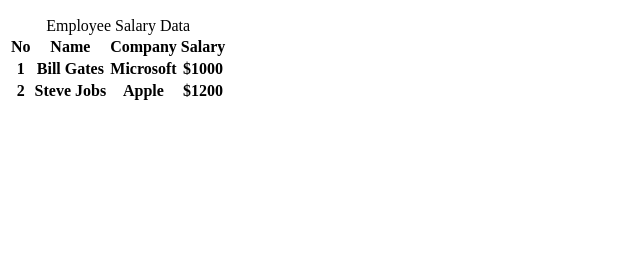
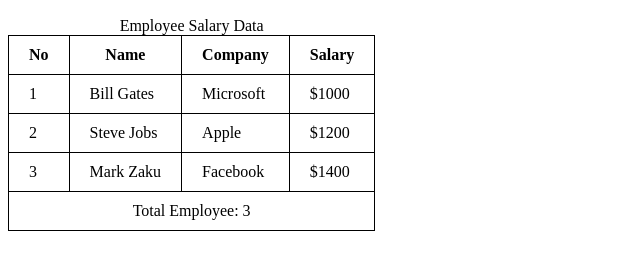
Before and after one commit to Mohiuddin5050/Table, a plain HTML site: page index.html in a window 1280 px wide. Shown: the part 50-320 px from the top of the page, without its empty margins (0-640 px from the left). Drawn offline with Linux system fonts and the light colour scheme.

Commit message:
added table infotmation

```diff
--- a/index.html
+++ b/index.html
@@ -4,6 +4,7 @@
     <meta charset="UTF-8">
     <meta name="viewport" content="width=device-width, initial-scale=1.0">
     <title>HTML Table</title>
+    <link rel="stylesheet" href="style/style.css">
 </head>
 <body>
     <header>
@@ -25,18 +26,29 @@
                 </thead>
                 <tbody>
                     <tr>
-                        <th>1</th>
-                        <th>Bill Gates</th>
-                        <th>Microsoft</th>
-                        <th>$1000</th>
+                        <td>1</td>
+                        <td>Bill Gates</td>
+                        <td>Microsoft</td>
+                        <td>$1000</td>
                     </tr>
                     <tr>
-                        <th>2</th>
-                        <th>Steve Jobs</th>
-                        <th>Apple</th>
-                        <th>$1200</th>
+                        <td>2</td>
+                        <td>Steve Jobs</td>
+                        <td>Apple</td>
+                        <td>$1200</td>
+                    </tr>
+                    <tr>
+                        <td>3</td>
+                        <td>Mark Zaku</td>
+                        <td>Facebook</td>
+                        <td>$1400</td>
                     </tr>
                 </tbody>
+                <tfoot>
+                    <tr class="center">
+                        <td colspan="4">Total Employee: 3</td>
+                    </tr>
+                </tfoot>
 
             </table>
         </section>
--- a/style/style.css
+++ b/style/style.css
@@ -0,0 +1,10 @@
+table{
+    border-collapse: collapse;
+}
+th, td{
+    border: 1px solid black;
+    padding: 10px 20px;
+}
+.center{
+    text-align: center;
+}
```
